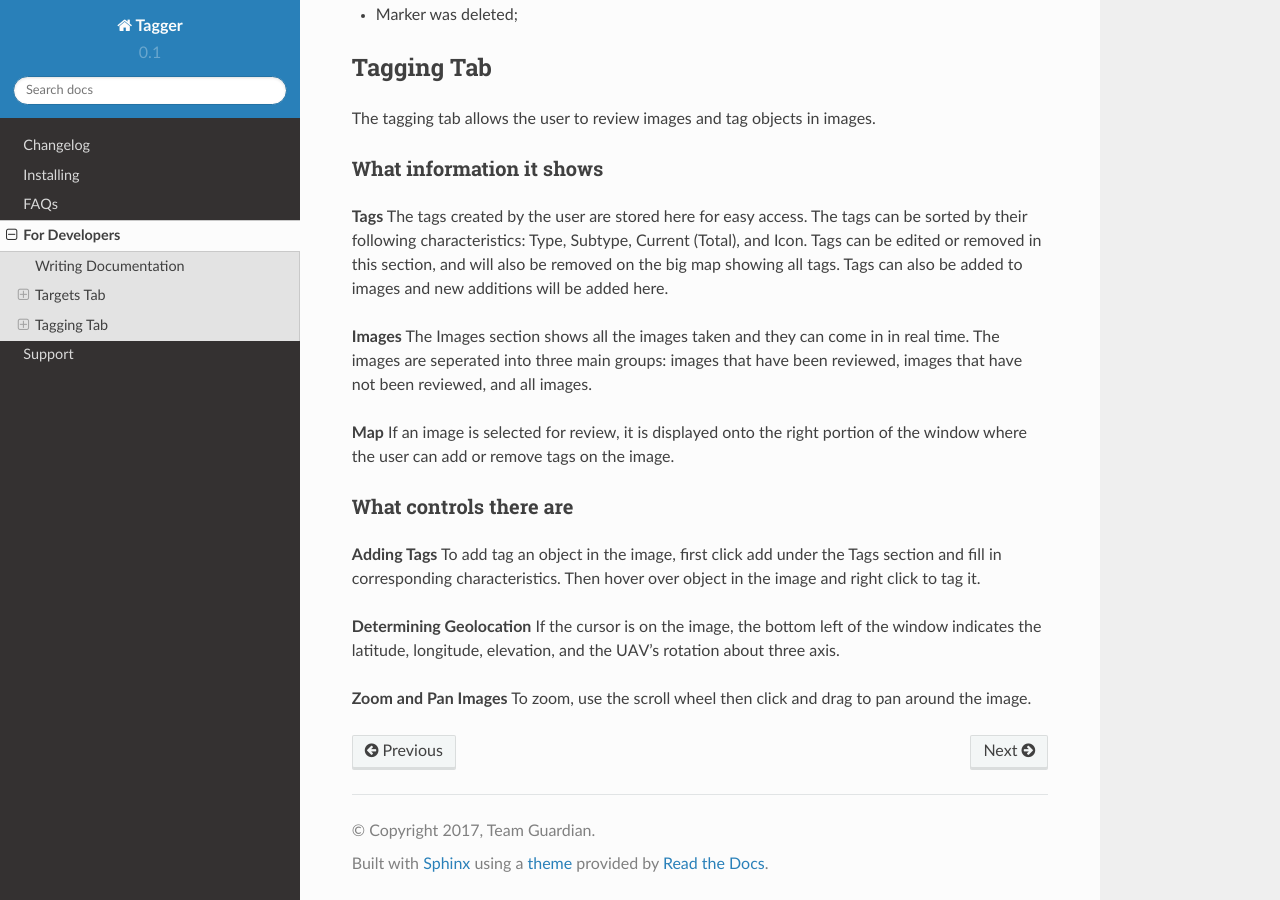
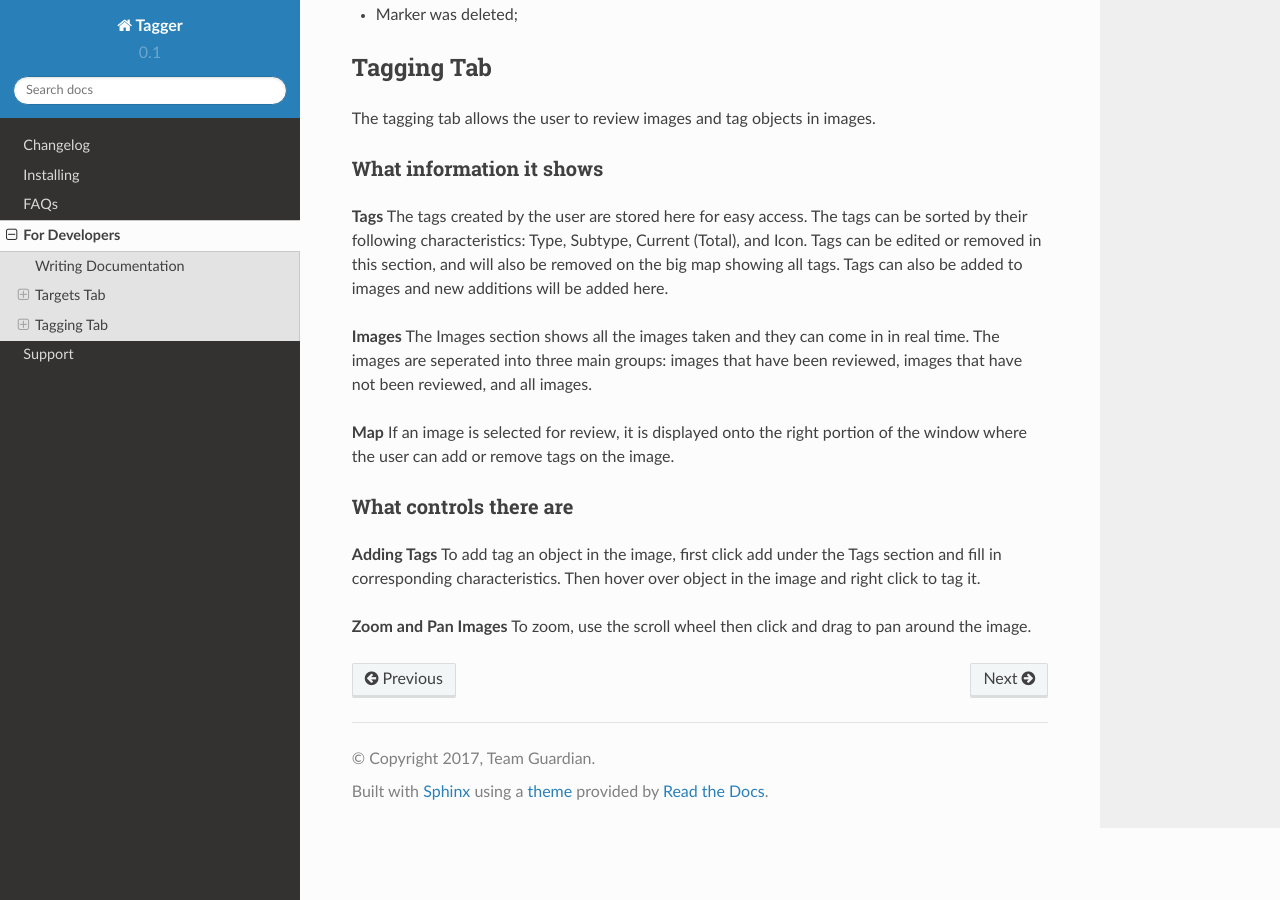
Before and after one commit to Team-Guardian/tagger, a Sphinx documentation site: the page built from documentation/for_developers.rst, in a window 1280 px wide and 900 px high, scrolled down 1677 px. Built offline with Sphinx 7.4.7 and the Read the Docs theme 2.0.0, drawn with Linux system fonts in a browser that asks for light colours.

Commit message:
Removed "Determining Geolocation" section

```diff
--- a/documentation/for_developers.rst
+++ b/documentation/for_developers.rst
@@ -81,8 +81,5 @@ What controls there are
 **Adding Tags**
 To add tag an object in the image, first click add under the Tags section and fill in corresponding characteristics. Then hover over object in the image and right click to tag it.
 
-**Determining Geolocation**
-If the cursor is on the image, the bottom left of the window indicates the latitude, longitude, elevation, and the UAV's rotation about three axis.
-
 **Zoom and Pan Images**
 To zoom, use the scroll wheel then click and drag to pan around the image.
```
